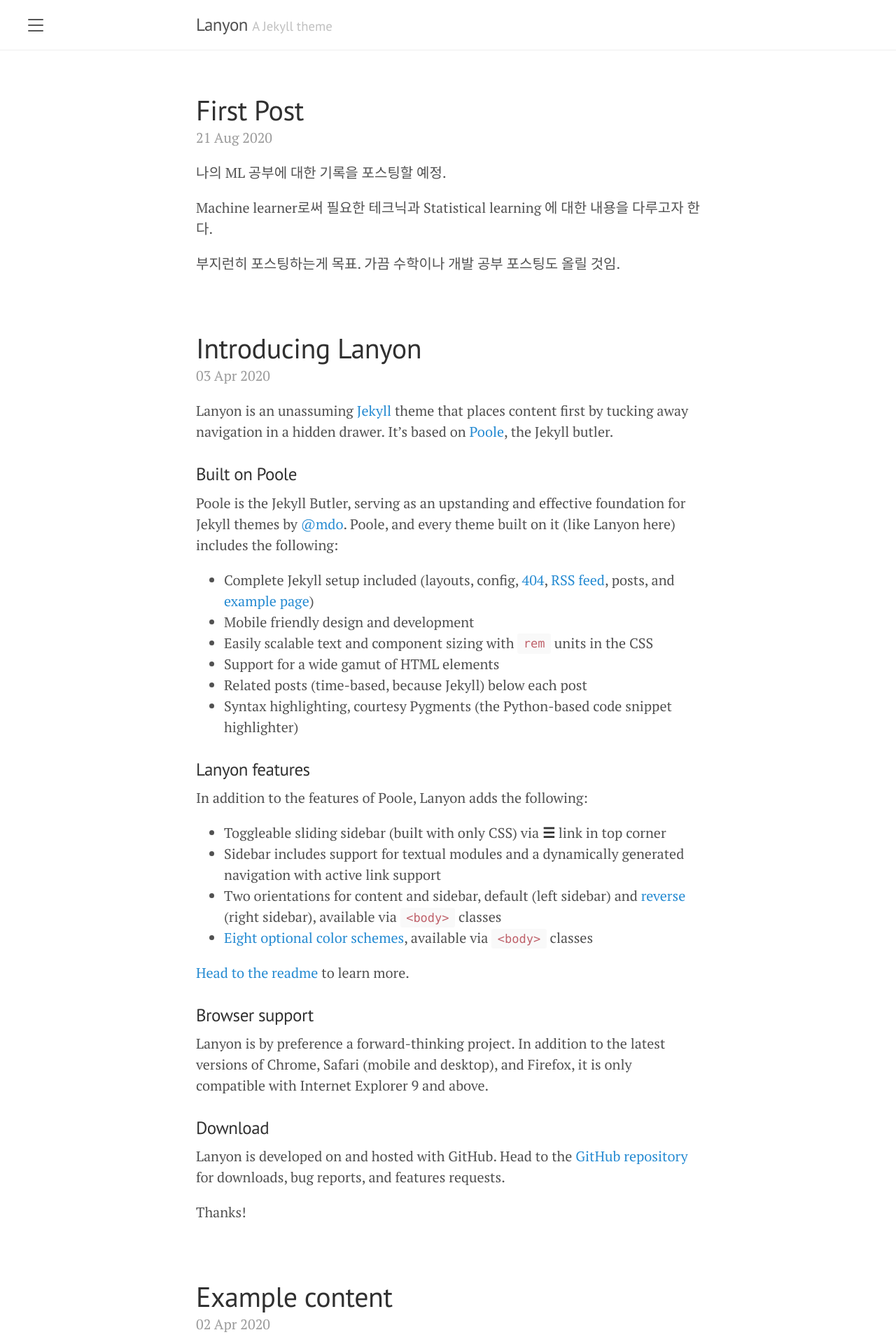
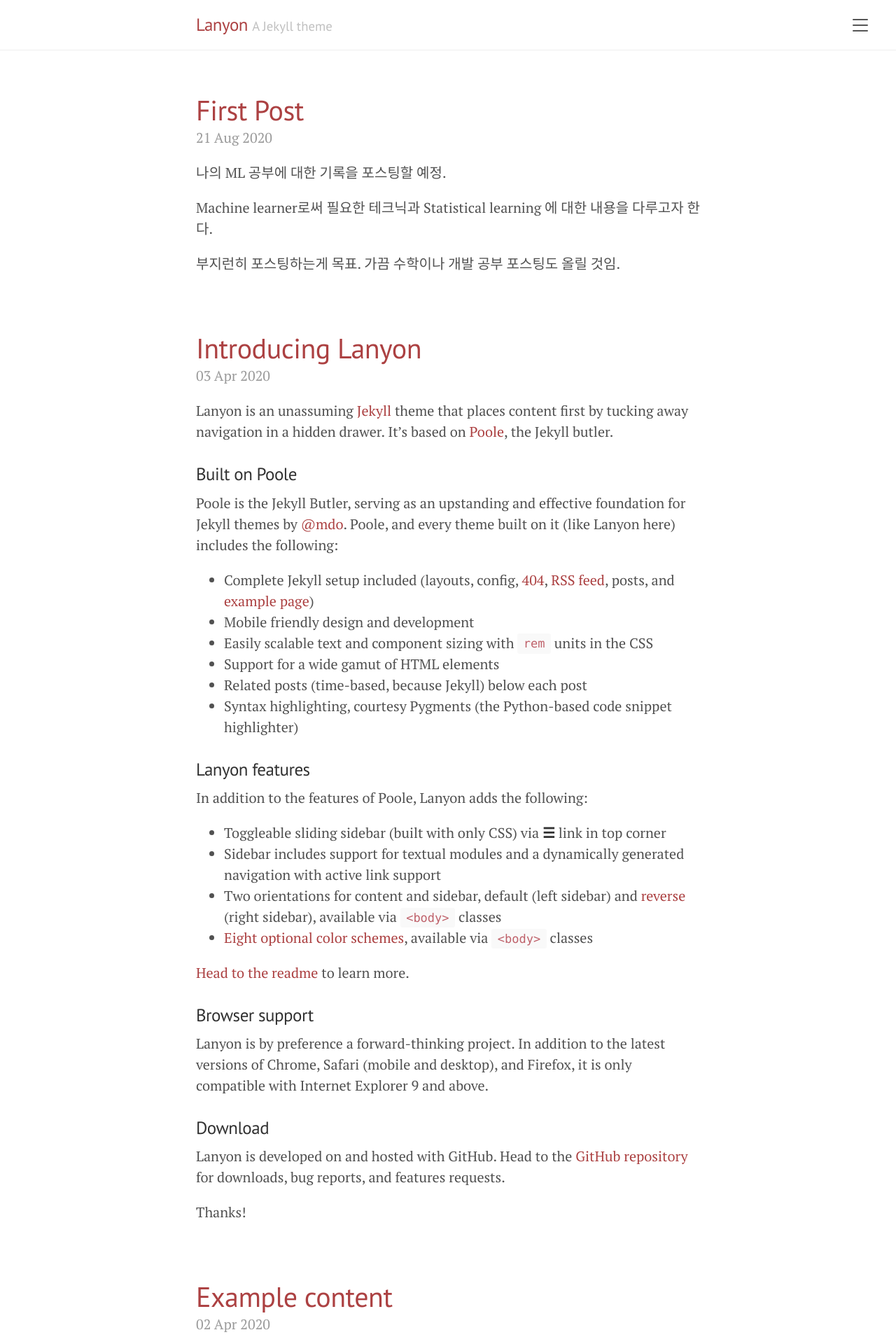
Before and after one commit to leejonghyeong/leejonghyeong.github.io, a Jekyll site: the page built from index.html, in a window 1280 px wide. Shown: the top 1920 px of the page at 70% size. Built offline with Jekyll 4.4.1, drawn with Linux system fonts in a browser that asks for light colours; the list of posts is cut into pages by our own code.

Commit message:
sidebar setting

```diff
--- a/_layouts/default.html
+++ b/_layouts/default.html
@@ -3,7 +3,7 @@
 
   {% include head.html %}
 
-  <body>
+  <body class = 'theme-base-08 layout-reverse sidebar-overlay'>
 
     {% include sidebar.html %}
 
```
